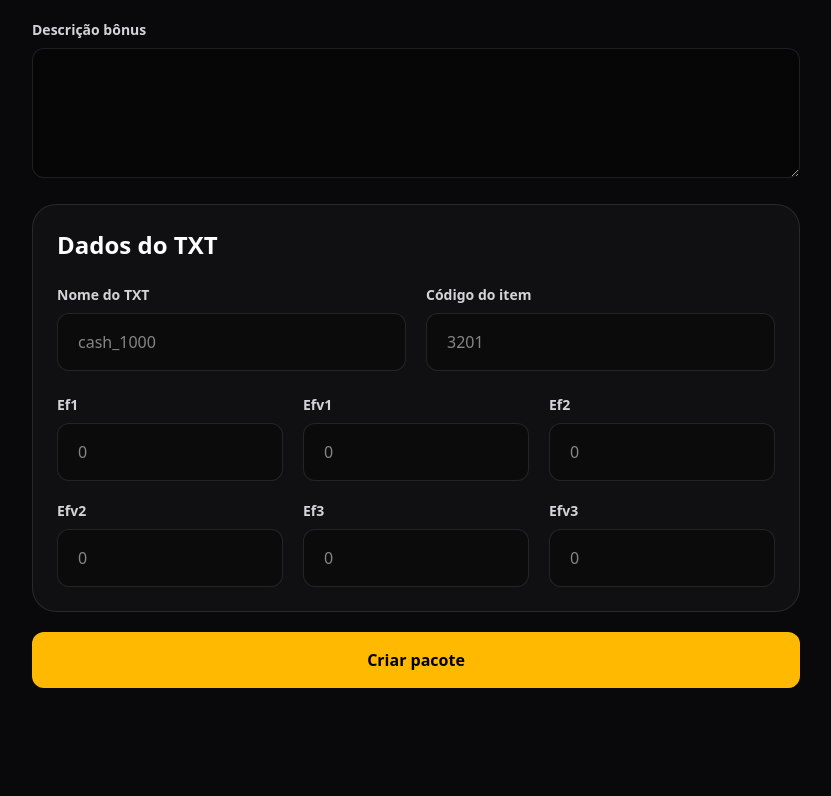
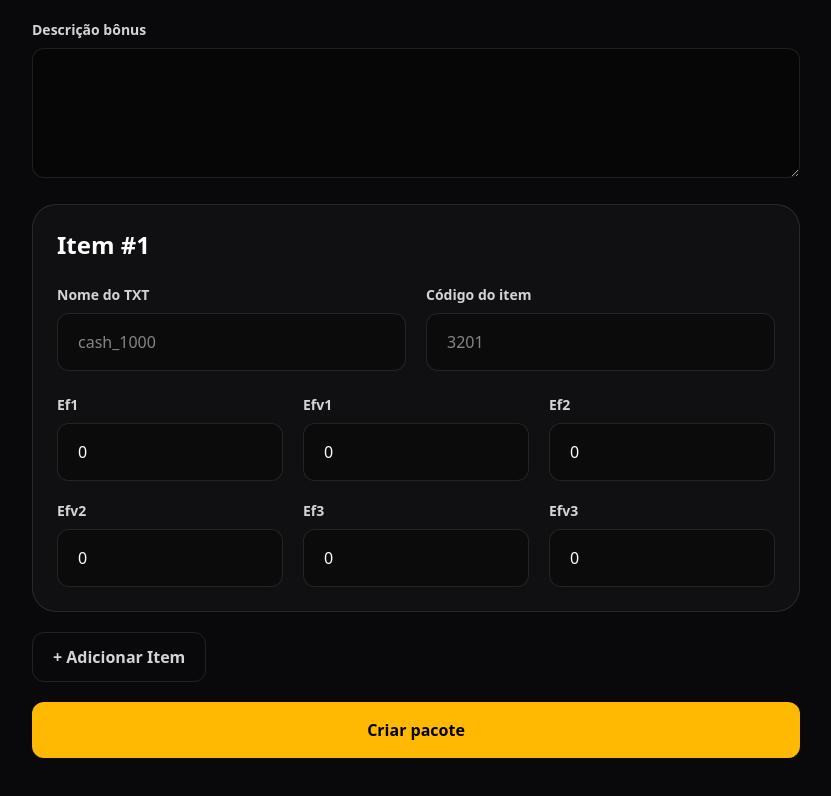
Before and after one commit to crsandrade/newgenesis-webproject, a Next.js app: page /admin/cash-shop/create in a window 1280 px wide. Shown: the part 392-1188 px from the top of the page, without its empty margins (224-1055 px from the left). Before the commit the page ends 1160 px from the top, so only its background shows below. Built offline with nearby package versions, Linux system fonts and the light colour scheme.

Commit message:
refactor: support multiple cash package items

```diff
--- a/app/(auth)/admin/cash-shop/create/CreateCashPackageForm.tsx
+++ b/app/(auth)/admin/cash-shop/create/CreateCashPackageForm.tsx
@@ -7,6 +7,20 @@ import { FormInput } from "@/components/FormInput";
 import { SubmitButton } from "@/components/SubmitButton";
 import { createClient } from "@/lib/supabase/client";
 
+interface PackageItem {
+  item_name: string;
+  item_code: string;
+
+  ef1: string;
+  efv1: string;
+
+  ef2: string;
+  efv2: string;
+
+  ef3: string;
+  efv3: string;
+}
+
 export function CreateCashPackageForm() {
   const router = useRouter();
 
@@ -15,52 +29,115 @@ export function CreateCashPackageForm() {
   const [cashAmount, setCashAmount] = useState("");
   const [bonusDescription, setBonusDescription] = useState("");
 
-  const [itemName, setItemName] = useState("");
-  const [itemCode, setItemCode] = useState("");
+  const [items, setItems] = useState<PackageItem[]>([
+    {
+      item_name: "",
+      item_code: "",
 
-  const [ef1, setEf1] = useState("");
-  const [efv1, setEfv1] = useState("");
+      ef1: "0",
+      efv1: "0",
 
-  const [ef2, setEf2] = useState("");
-  const [efv2, setEfv2] = useState("");
+      ef2: "0",
+      efv2: "0",
 
-  const [ef3, setEf3] = useState("");
-  const [efv3, setEfv3] = useState("");
+      ef3: "0",
+      efv3: "0",
+    },
+  ]);
 
   const [error, setError] = useState("");
 
-  async function handleSubmit(event: React.FormEvent<HTMLFormElement>) {
+  function addItem() {
+    setItems((current) => [
+      ...current,
+      {
+        item_name: "",
+        item_code: "",
+
+        ef1: "0",
+        efv1: "0",
+
+        ef2: "0",
+        efv2: "0",
+
+        ef3: "0",
+        efv3: "0",
+      },
+    ]);
+  }
+
+  function removeItem(index: number) {
+    setItems((current) =>
+      current.filter((_, itemIndex) => itemIndex !== index)
+    );
+  }
+
+  function updateItem(
+    index: number,
+    field: keyof PackageItem,
+    value: string
+  ) {
+    setItems((current) =>
+      current.map((item, itemIndex) =>
+        itemIndex === index
+          ? {
+              ...item,
+              [field]: value,
+            }
+          : item
+      )
+    );
+  }
+
+  async function handleSubmit(
+    event: React.FormEvent<HTMLFormElement>
+  ) {
     event.preventDefault();
 
     setError("");
 
     const supabase = createClient();
 
-    const { error } = await supabase
+    const { data: packageData, error: packageError } =
+      await supabase
         .from("cash_packages")
         .insert({
           title,
           price_brl: Number(price),
           cash_amount: Number(cashAmount),
           bonus_description: bonusDescription,
+          is_active: true,
+        })
+        .select()
+        .single();
 
-        item_name: itemName,
-        item_code: itemCode,
+    if (packageError || !packageData) {
+      setError(packageError?.message || "Erro ao criar pacote.");
+      return;
+    }
 
-        ef1,
-        efv1,
+    const formattedItems = items.map((item) => ({
+      package_id: packageData.id,
 
-        ef2,
-        efv2,
+      item_name: item.item_name,
+      item_code: item.item_code,
 
-        ef3,
-        efv3,
+      ef1: item.ef1,
+      efv1: item.efv1,
 
-        is_active: true,
-      });
+      ef2: item.ef2,
+      efv2: item.efv2,
 
-    if (error) {
-      setError(error.message);
+      ef3: item.ef3,
+      efv3: item.efv3,
+    }));
+
+    const { error: itemsError } = await supabase
+      .from("cash_package_items")
+      .insert(formattedItems);
+
+    if (itemsError) {
+      setError(itemsError.message);
       return;
     }
 
@@ -69,14 +146,19 @@ export function CreateCashPackageForm() {
   }
 
   return (
-    <form onSubmit={handleSubmit} className="mt-10 space-y-5">
+    <form
+      onSubmit={handleSubmit}
+      className="mt-10 space-y-5"
+    >
       <FormInput
         label="Título do pacote"
         type="text"
         name="title"
-        placeholder="Ex: Pacote 1000 Cash"
+        placeholder="Ex: Pacote VIP"
         value={title}
-        onChange={(event) => setTitle(event.target.value)}
+        onChange={(event) =>
+          setTitle(event.target.value)
+        }
       />
 
       <div className="grid gap-5 md:grid-cols-2">
@@ -86,7 +168,9 @@ export function CreateCashPackageForm() {
           name="price"
           placeholder="49.90"
           value={price}
-          onChange={(event) => setPrice(event.target.value)}
+          onChange={(event) =>
+            setPrice(event.target.value)
+          }
         />
 
         <FormInput
@@ -95,7 +179,9 @@ export function CreateCashPackageForm() {
           name="cashAmount"
           placeholder="1000"
           value={cashAmount}
-          onChange={(event) => setCashAmount(event.target.value)}
+          onChange={(event) =>
+            setCashAmount(event.target.value)
+          }
         />
       </div>
 
@@ -114,31 +200,56 @@ export function CreateCashPackageForm() {
         />
       </div>
 
-      <div className="rounded-3xl border border-white/10 bg-white/[0.03] p-6">
+      <div className="space-y-6">
+        {items.map((item, index) => (
+          <div
+            key={index}
+            className="rounded-3xl border border-white/10 bg-white/[0.03] p-6"
+          >
+            <div className="flex items-center justify-between">
               <h2 className="text-2xl font-black">
-          Dados do TXT
+                Item #{index + 1}
               </h2>
+
+              {items.length > 1 && (
+                <button
+                  type="button"
+                  onClick={() => removeItem(index)}
+                  className="text-sm font-bold text-red-400"
+                >
+                  Remover
+                </button>
+              )}
+            </div>
 
             <div className="mt-6 grid gap-5 md:grid-cols-2">
               <FormInput
                 label="Nome do TXT"
                 type="text"
-            name="itemName"
+                name={`item_name_${index}`}
                 placeholder="cash_1000"
-            value={itemName}
+                value={item.item_name}
                 onChange={(event) =>
-              setItemName(event.target.value)
+                  updateItem(
+                    index,
+                    "item_name",
+                    event.target.value
+                  )
                 }
               />
 
               <FormInput
                 label="Código do item"
                 type="text"
-            name="itemCode"
+                name={`item_code_${index}`}
                 placeholder="3201"
-            value={itemCode}
+                value={item.item_code}
                 onChange={(event) =>
-              setItemCode(event.target.value)
+                  updateItem(
+                    index,
+                    "item_code",
+                    event.target.value
+                  )
                 }
               />
             </div>
@@ -147,58 +258,104 @@ export function CreateCashPackageForm() {
               <FormInput
                 label="Ef1"
                 type="text"
-            name="ef1"
+                name={`ef1_${index}`}
                 placeholder="0"
-            value={ef1}
-            onChange={(event) => setEf1(event.target.value)}
+                value={item.ef1}
+                onChange={(event) =>
+                  updateItem(
+                    index,
+                    "ef1",
+                    event.target.value
+                  )
+                }
               />
 
               <FormInput
                 label="Efv1"
                 type="text"
-            name="efv1"
+                name={`efv1_${index}`}
                 placeholder="0"
-            value={efv1}
-            onChange={(event) => setEfv1(event.target.value)}
+                value={item.efv1}
+                onChange={(event) =>
+                  updateItem(
+                    index,
+                    "efv1",
+                    event.target.value
+                  )
+                }
               />
 
               <FormInput
                 label="Ef2"
                 type="text"
-            name="ef2"
+                name={`ef2_${index}`}
                 placeholder="0"
-            value={ef2}
-            onChange={(event) => setEf2(event.target.value)}
+                value={item.ef2}
+                onChange={(event) =>
+                  updateItem(
+                    index,
+                    "ef2",
+                    event.target.value
+                  )
+                }
               />
 
               <FormInput
                 label="Efv2"
                 type="text"
-            name="efv2"
+                name={`efv2_${index}`}
                 placeholder="0"
-            value={efv2}
-            onChange={(event) => setEfv2(event.target.value)}
+                value={item.efv2}
+                onChange={(event) =>
+                  updateItem(
+                    index,
+                    "efv2",
+                    event.target.value
+                  )
+                }
               />
 
               <FormInput
                 label="Ef3"
                 type="text"
-            name="ef3"
+                name={`ef3_${index}`}
                 placeholder="0"
-            value={ef3}
-            onChange={(event) => setEf3(event.target.value)}
+                value={item.ef3}
+                onChange={(event) =>
+                  updateItem(
+                    index,
+                    "ef3",
+                    event.target.value
+                  )
+                }
               />
 
               <FormInput
                 label="Efv3"
                 type="text"
-            name="efv3"
+                name={`efv3_${index}`}
                 placeholder="0"
-            value={efv3}
-            onChange={(event) => setEfv3(event.target.value)}
+                value={item.efv3}
+                onChange={(event) =>
+                  updateItem(
+                    index,
+                    "efv3",
+                    event.target.value
+                  )
+                }
               />
             </div>
           </div>
+        ))}
+      </div>
+
+      <button
+        type="button"
+        onClick={addItem}
+        className="rounded-xl border border-white/10 px-5 py-3 font-bold text-zinc-300 transition hover:border-amber-300 hover:text-amber-300"
+      >
+        + Adicionar Item
+      </button>
 
       <SubmitButton>
         Criar pacote
--- a/app/(auth)/admin/page.tsx
+++ b/app/(auth)/admin/page.tsx
@@ -35,7 +35,7 @@ export default async function AdminPage() {
     {
       title: "Cash Shop",
       description: "Manipular loja de Cash, valores, quantidades...",
-      href: "/admin/",
+      href: "/admin/cash-shop/create",
       action: "Nova notícia",
     },
     {
@@ -47,7 +47,7 @@ export default async function AdminPage() {
     {
       title: "Registro de Compras",
       description: "Visualizar pedidos de cash.",
-      href: "/admin/cash-shop",
+      href: "/admin",
       action: "Gerenciar cash",
     },
   ];
```
Also changed, not shown: app/(auth)/admin/cash-shop/create/page.tsx (+5 -2 lines), app/(auth)/admin/cash-shop/page.tsx (+23 -53 lines). Lines whose indentation alone changed are shown as unchanged.
